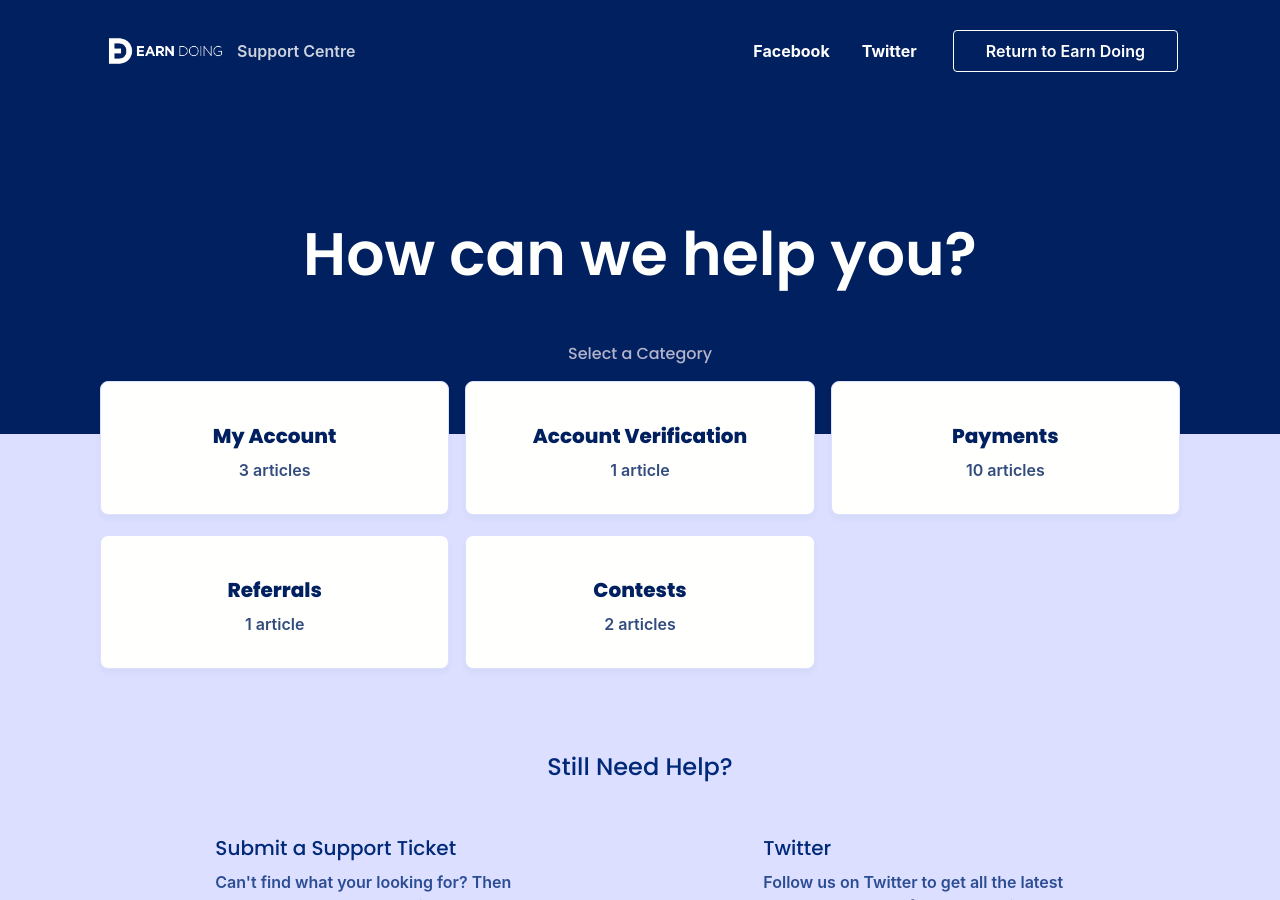
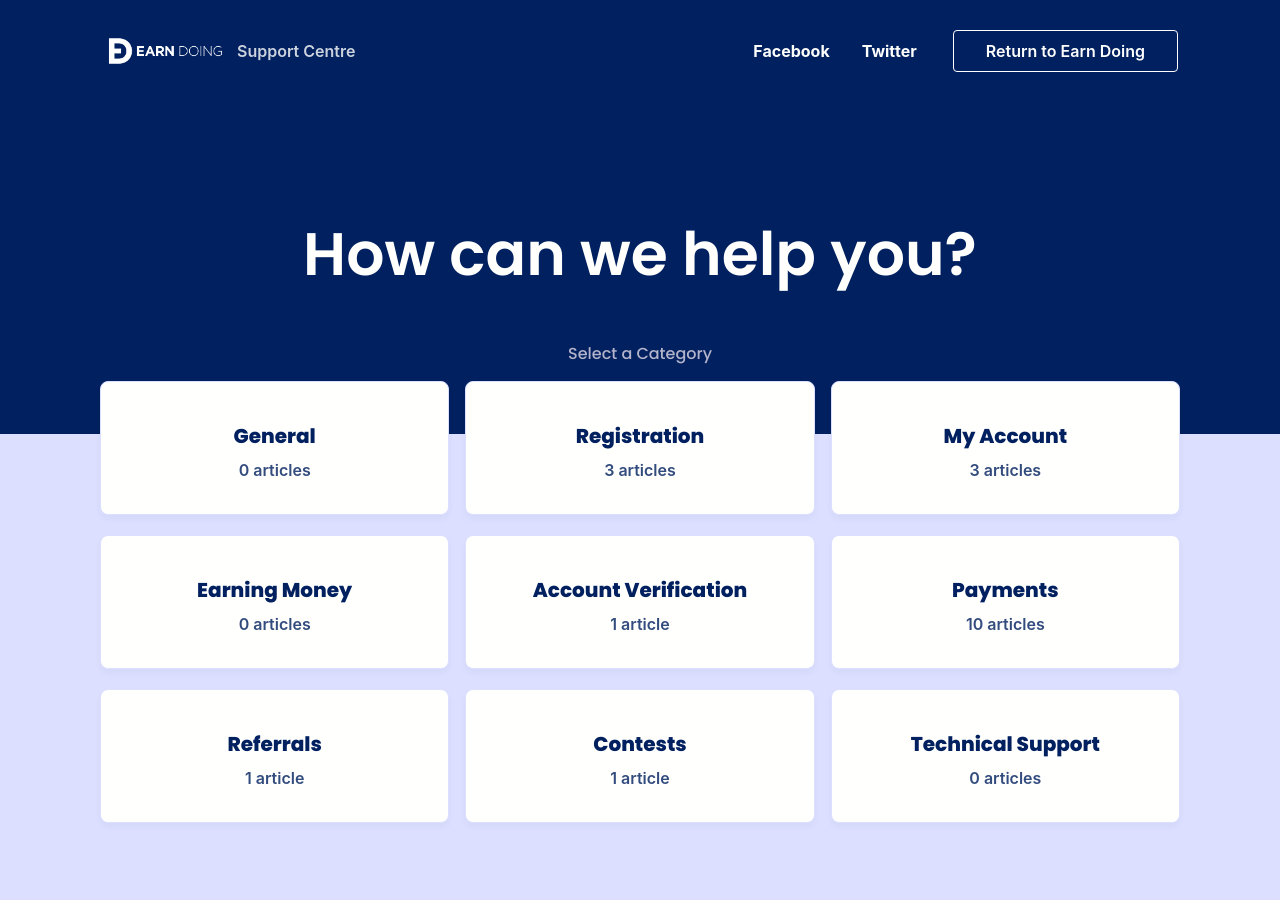
Before and after one commit to TomBillingtonUK/earndoing.github.io, a Jekyll site: the page built from index.html, in a window 1280 px wide and 900 px high. Built offline with Jekyll 4.4.1, drawn with Linux system fonts in a browser that asks for light colours; nearby versions of some CDN libraries; some web fonts are replaced; comment, search, counter and statistics services are not loaded.

Commit message:
More Support Articles

```diff
--- a/_config.yml
+++ b/_config.yml
@@ -26,7 +26,7 @@ url: https://support.earndoing.com # the base hostname AND PROTOCOL for your sit
 permalink: /:categories/:title
 
 content_type: Support Centre #Define whether this is a knowledge base, help center, or something else
-use_authors: true #Set this to false to disable showing post authors
+use_authors: false #Set this to false to disable showing post authors
 
 brand_logo: logo.png
 brand_name: Earn Doing
--- a/_data/category_list.yml
+++ b/_data/category_list.yml
@@ -1,8 +1,20 @@
 #This file defines all the categories you are using
+general:
+  name: General
+  description: General questions about Earn Doing
+  size: 0
+registration:
+  name: Registration
+  description: Help and Support while joining Earn Doing
+  size: 3
 account:
   name: My Account
   description: How to make changes and update your account
   size: 3
+earning-money:
+  name: Earning Money
+  description: Find out how to earn money on Earn Doing
+  size: 0
 account-verification:
   name: Account Verification
   description: How and why you need to verify your account
@@ -18,4 +30,8 @@ referrals:
 contests:
   name: Contests
   description: Find out about the contests and promotions we run on Earn Doing
-  size: 2
+  size: 1
+technical:
+  name: Technical Support
+  description: Help and advice to slove technical issues
+  size: 0
```
Also changed, not shown: _posts/contests/2020-06-30-contest-participation.md (deleted, +0 -14 lines), _posts/contests/2020-06-30-contest-timing.md (deleted, +0 -14 lines), _posts/contests/2020-06-30-weekly-contests.md (added, +24 -0 lines), _posts/registration/2020-06-30-multiple-accounts-per-household.md (added, +16 -0 lines), _posts/registration/2020-06-30-number-of-accounts.md (added, +16 -0 lines), _posts/registration/2020-06-30-proxy-usage.md (added, +16 -0 lines), earning-money.html (added, +9 -0 lines), general.html (added, +9 -0 lines), registration.html (added, +9 -0 lines), technical-support.html (added, +9 -0 lines).
